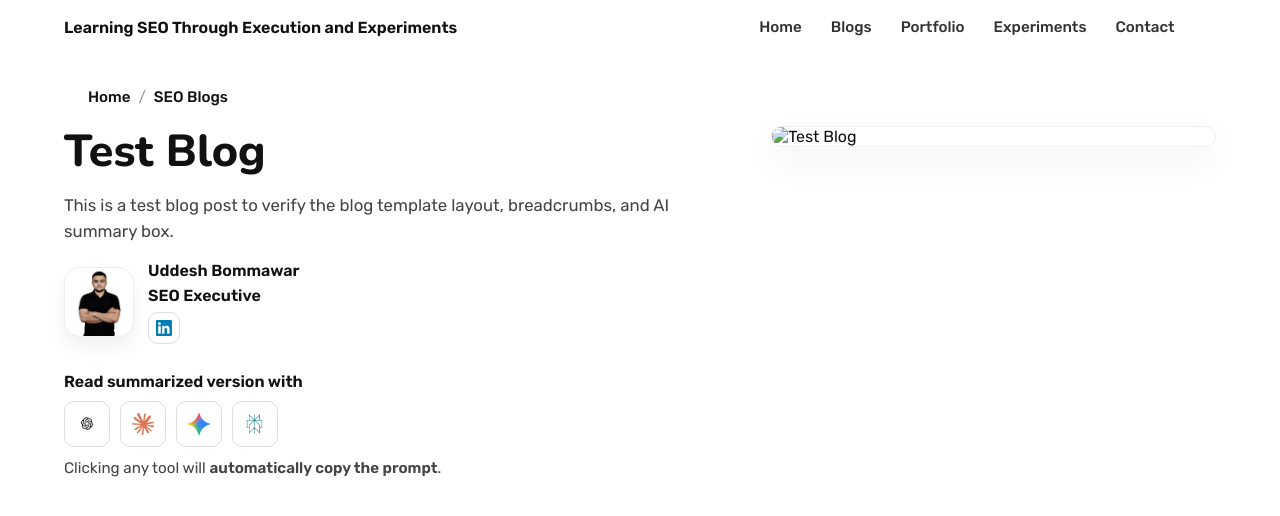
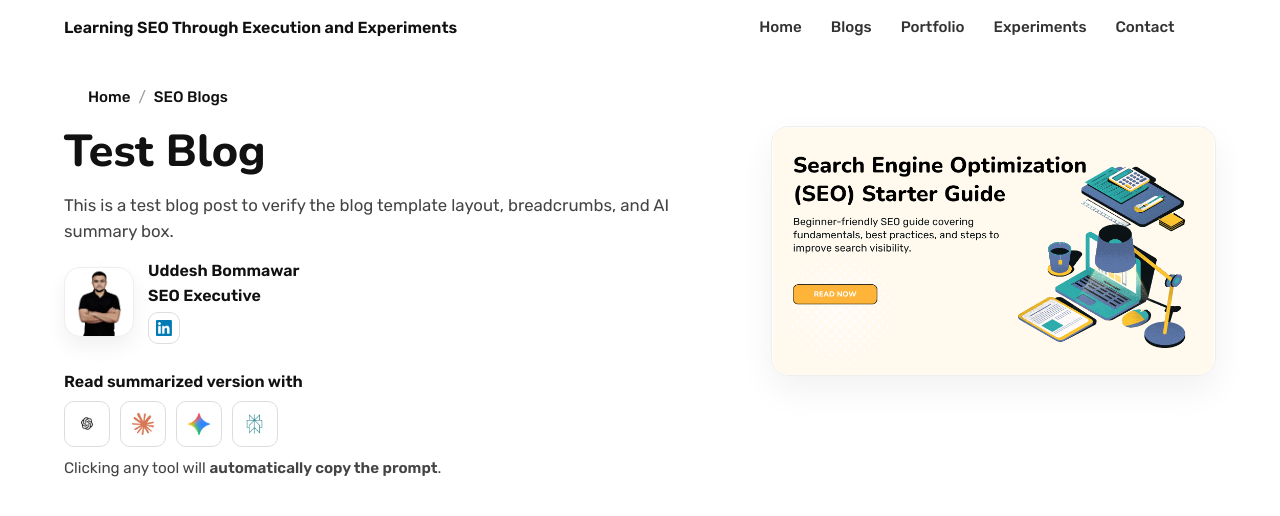
Before and after one commit to uddeshbommawar/uddeshbommawar.github.io, a Jekyll site: the page built from blogs/seo-blogs/test-blog.md, in a window 1280 px wide. Shown: the top 516 px of the page. Built offline with Jekyll 4.4.1, drawn with Linux system fonts in a browser that asks for light colours.

Commit message:
Update test-blog.md

```diff
--- a/blogs/seo-blogs/test-blog.md
+++ b/blogs/seo-blogs/test-blog.md
@@ -3,5 +3,5 @@ layout: post
 title: "Test Blog"
 description: "This is a test blog post to verify the blog template layout, breadcrumbs, and AI summary box."
 breadcrumb_label: SEO Blogs
-featured_image: assets/images/blog banners/SEO Guide.png
+featured_image: /assets/images/blog banners/SEO Guide.png
 ---
```
